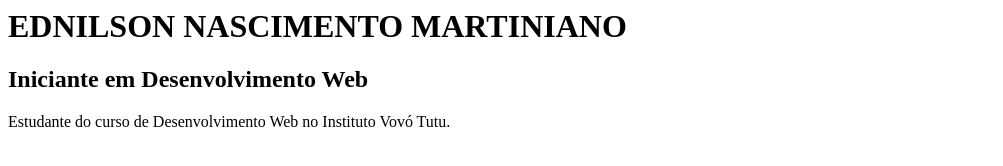
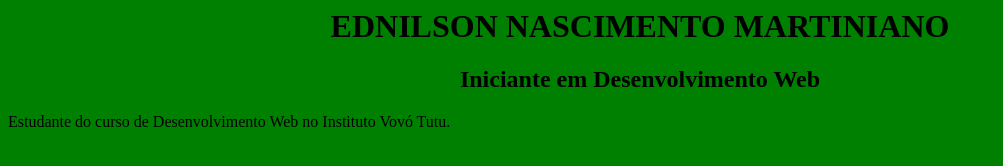
Before and after one commit to EDNILSON-NASCIMENTO/curriculo, a plain HTML site: page index.html in a window 1280 px wide. Shown: the whole page, without its empty margins (0-1003 px from the left). Drawn offline with Linux system fonts and the light colour scheme.

Commit message:
AJUSTES NA PAGINA

```diff
--- a/index.html
+++ b/index.html
@@ -2,9 +2,11 @@
     <head>
         <title>CURRÍCULO</title>
     </head>
-    <body>
-        <h1>EDNILSON NASCIMENTO MARTINIANO</h1>
-        <h2>Iniciante em Desenvolvimento Web</h2>
+    <body bgcolor="green">
+        <center>
+            <h1>EDNILSON NASCIMENTO MARTINIANO</h1>
+            <h2>Iniciante em Desenvolvimento Web</h2>
+        </center>
         <p>
             Estudante do curso de Desenvolvimento Web no Instituto Vovó Tutu.
         </p>
```
